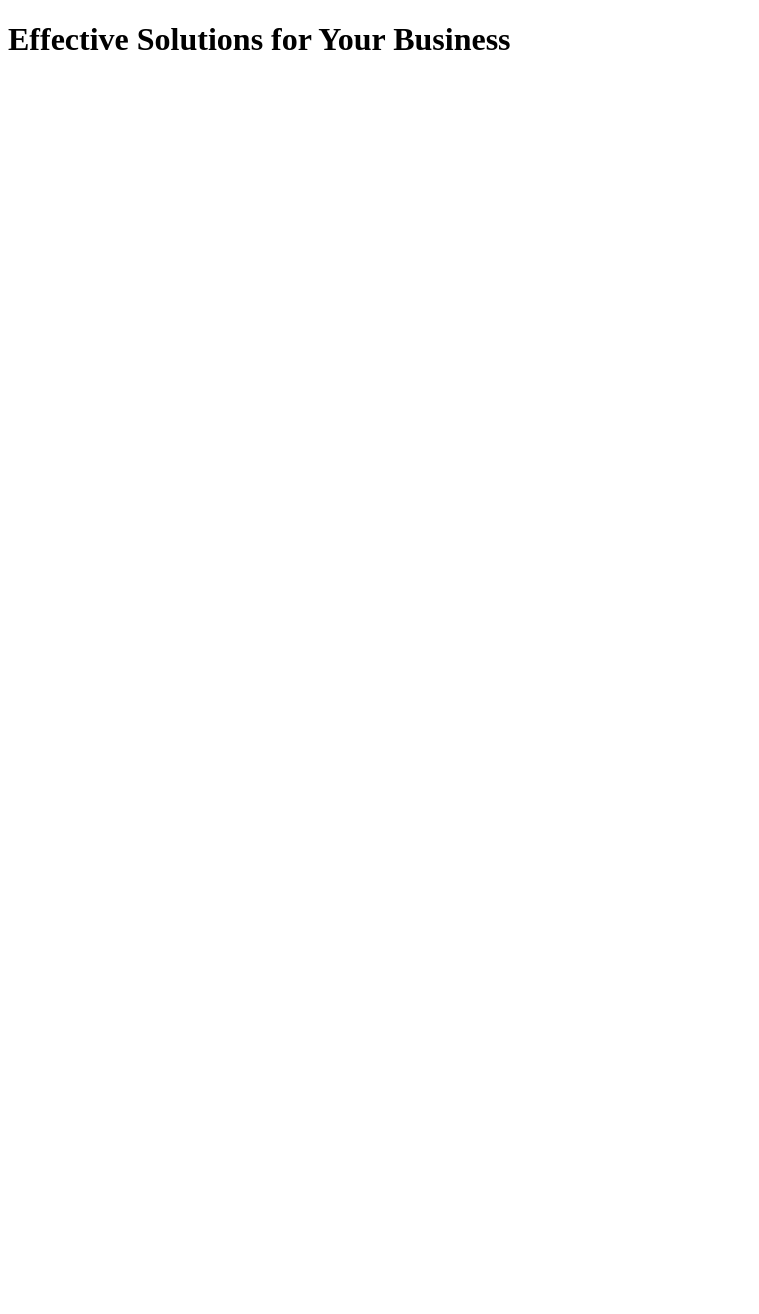
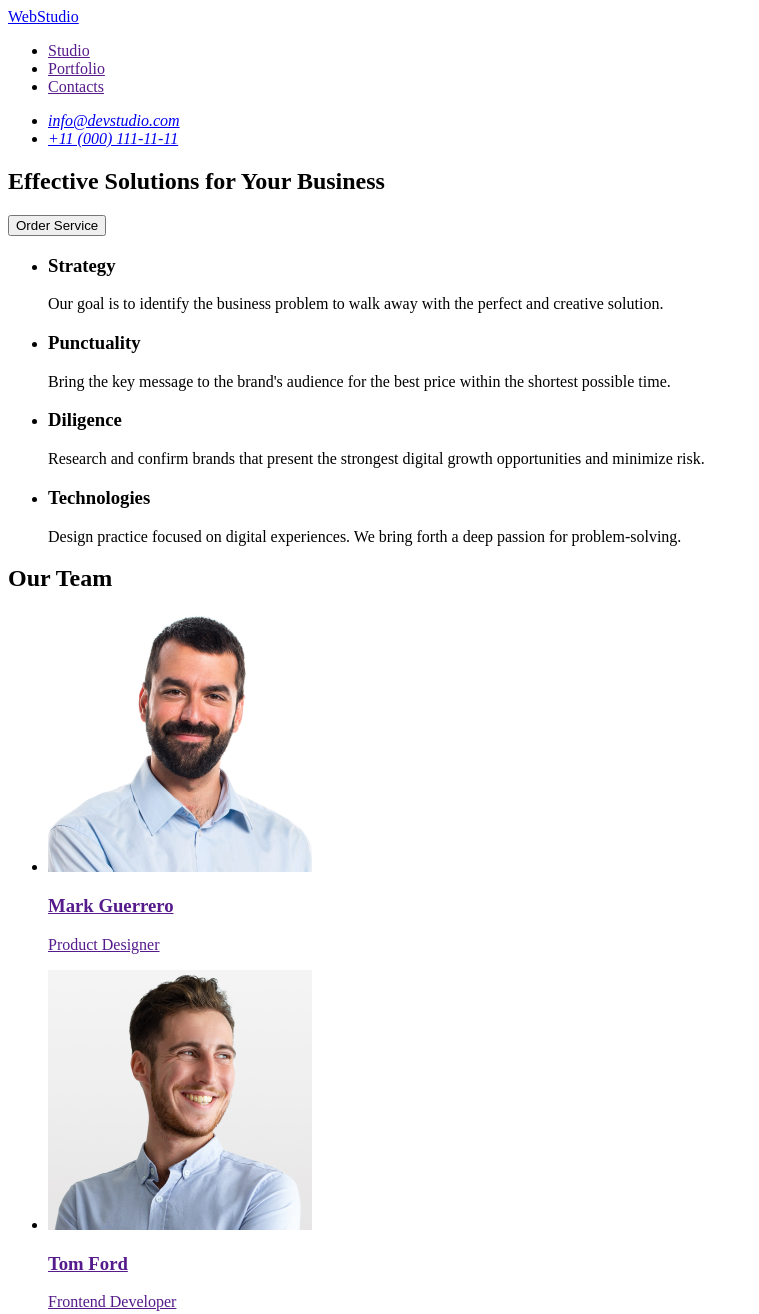
Before and after one commit to volodymyr-stuparenko/goit-markup-hw-01, a plain HTML site: page index.html in a window 1280 px wide. Shown: the top 1314 px of the page, without its empty margins (0-759 px from the left). Before the commit the page ends 800 px from the top, so only its background shows below. Drawn offline with Linux system fonts and the light colour scheme.

Commit message:
add markup header-main-footer

```diff
--- a/index.html
+++ b/index.html
@@ -7,6 +7,117 @@
   </head>
 
   <body>
-    <h1>Effective Solutions for Your Business</h1>
+    <header>
+      <nav>
+        <a href="./index.html">WebStudio</a>
+        <ul>
+          <li><a href="">Studio</a></li>
+          <li><a href="">Portfolio</a></li>
+          <li><a href="">Contacts</a></li>
+        </ul>
+      </nav>
+
+      <address>
+        <ul>
+          <li><a href="mailto:info@devstudio.com">info@devstudio.com</a></li>
+          <li><a href="tel:+110001111111">+11 (000) 111-11-11</a></li>
+        </ul>
+      </address>
+    </header>
+
+    <main>
+      <section>
+        <h1>Effective Solutions for Your Business</h1>
+        <button type="button">Order Service</button>
+      </section>
+      <section>
+        <ul>
+          <li>
+            <h3>Strategy</h3>
+            <p>
+              Our goal is to identify the business problem to walk away with the
+              perfect and creative solution.
+            </p>
+          </li>
+          <li>
+            <h3>Punctuality</h3>
+            <p>
+              Bring the key message to the brand's audience for the best price
+              within the shortest possible time.
+            </p>
+          </li>
+          <li>
+            <h3>Diligence</h3>
+            <p>
+              Research and confirm brands that present the strongest digital
+              growth opportunities and minimize risk.
+            </p>
+          </li>
+          <li>
+            <h3>Technologies</h3>
+            <p>
+              Design practice focused on digital experiences. We bring forth a
+              deep passion for problem-solving.
+            </p>
+          </li>
+        </ul>
+      </section>
+      <section>
+        <h2>Our Team</h2>
+        <ul>
+          <li>
+            <a href="">
+              <img src="./images/man.jpg" alt="man1" width="264" height="260" />
+              <h3>Mark Guerrero</h3>
+              <p>Product Designer</p>
+            </a>
+          </li>
+          <li>
+            <a href="">
+              <img
+                src="./images/man2.jpg"
+                alt="man2"
+                width="264"
+                height="260"
+              />
+              <h3>Tom Ford</h3>
+              <p>Frontend Developer</p>
+            </a>
+          </li>
+          <li>
+            <a href="">
+              <img
+                src="./images/woman.jpg"
+                alt="woman"
+                width="264"
+                height="260"
+              />
+              <h3>Camila Garcia</h3>
+              <p>Marketing</p>
+            </a>
+          </li>
+          <li>
+            <a href="">
+              <img
+                src="./images/man3.jpg"
+                alt="man3"
+                width="264"
+                height="260"
+              />
+              <h3>Daniel Wilson</h3>
+              <p>UI Designer</p>
+            </a>
+          </li>
+        </ul>
+      </section>
+    </main>
+
+    <footer>
+      <a href="">WebStudio</a>
+      <p>
+        Increase the flow of customers and sales for your business with digital
+        marketing & growth solutions.
+      </p>
+    </footer>
   </body>
 </html>
```
